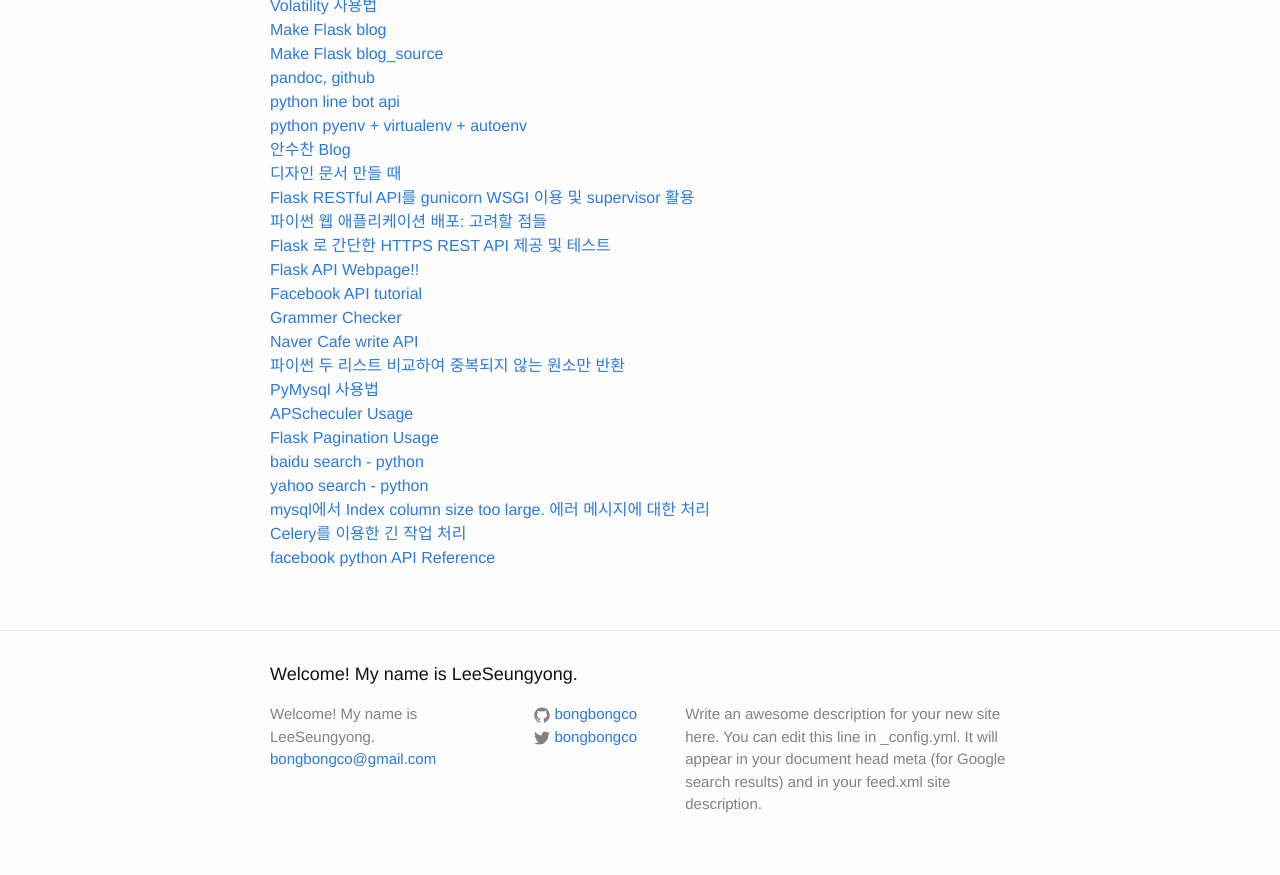
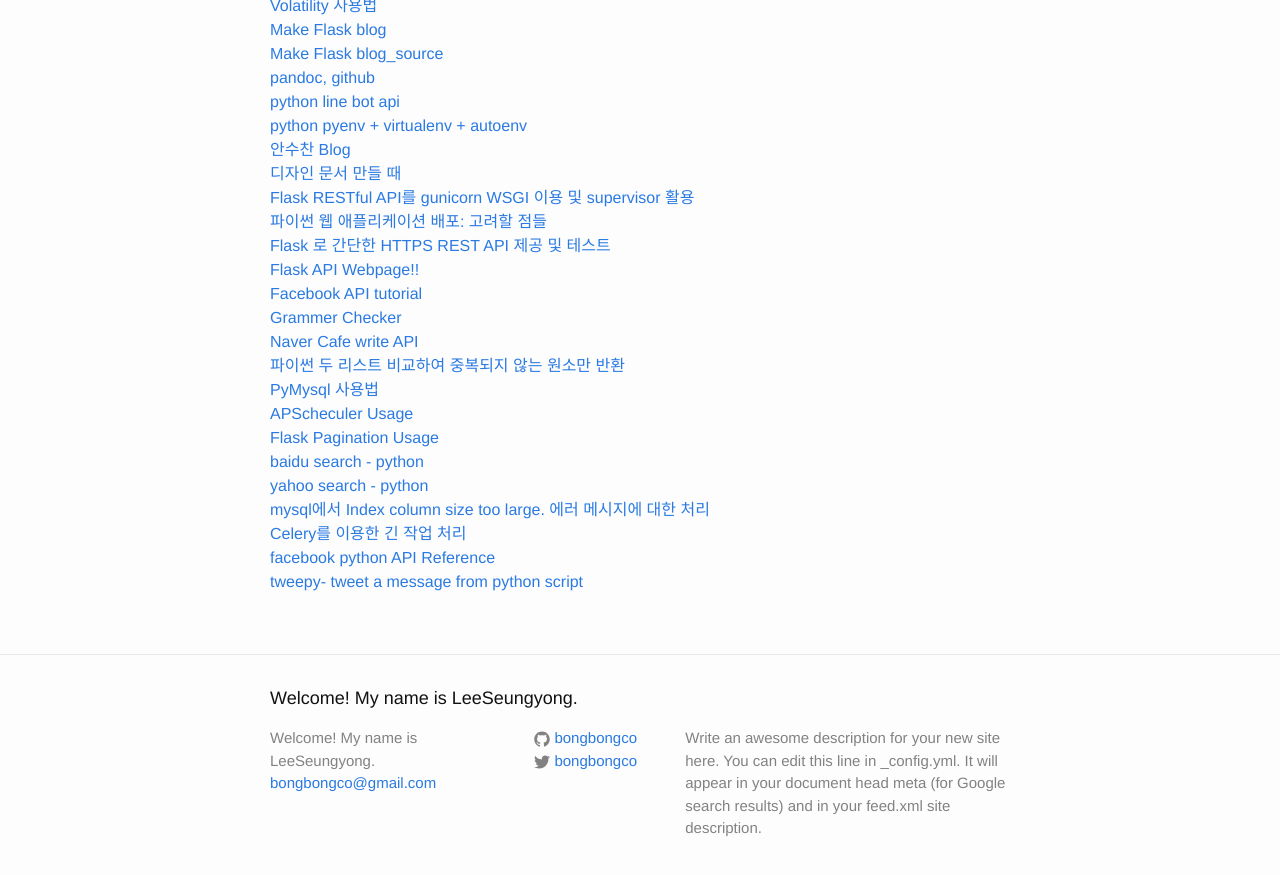
Before and after one commit to LktProgrammer/bongbongco.github.io, a Jekyll site: the page built from _posts/2016-07-22-Website-List.markdown, in a window 1280 px wide and 900 px high, scrolled down 1670 px. Shown: the top 875 px of the window. Built offline with Jekyll 4.4.1, drawn with Linux system fonts in a browser that asks for light colours.

Commit message:
Update 2016-07-22-Website-List.markdown

```diff
--- a/_posts/2016-07-22-Website-List.markdown
+++ b/_posts/2016-07-22-Website-List.markdown
@@ -88,3 +88,4 @@ title: 참고할 웹 사이트들.
 [mysql에서 Index column size too large. 에러 메시지에 대한 처리](http://www.popit.kr/mysql-index-column-size-too-large-error/)
 [Celery를 이용한 긴 작업 처리](https://spoqa.github.io/2012/05/29/distribute-task-with-celery.html)
 [facebook python API Reference](http://facebook-sdk.readthedocs.io/en/latest/api.html)
+[tweepy- tweet a message from python script](http://nodotcom.org/python-twitter-tutorial.html)
```
